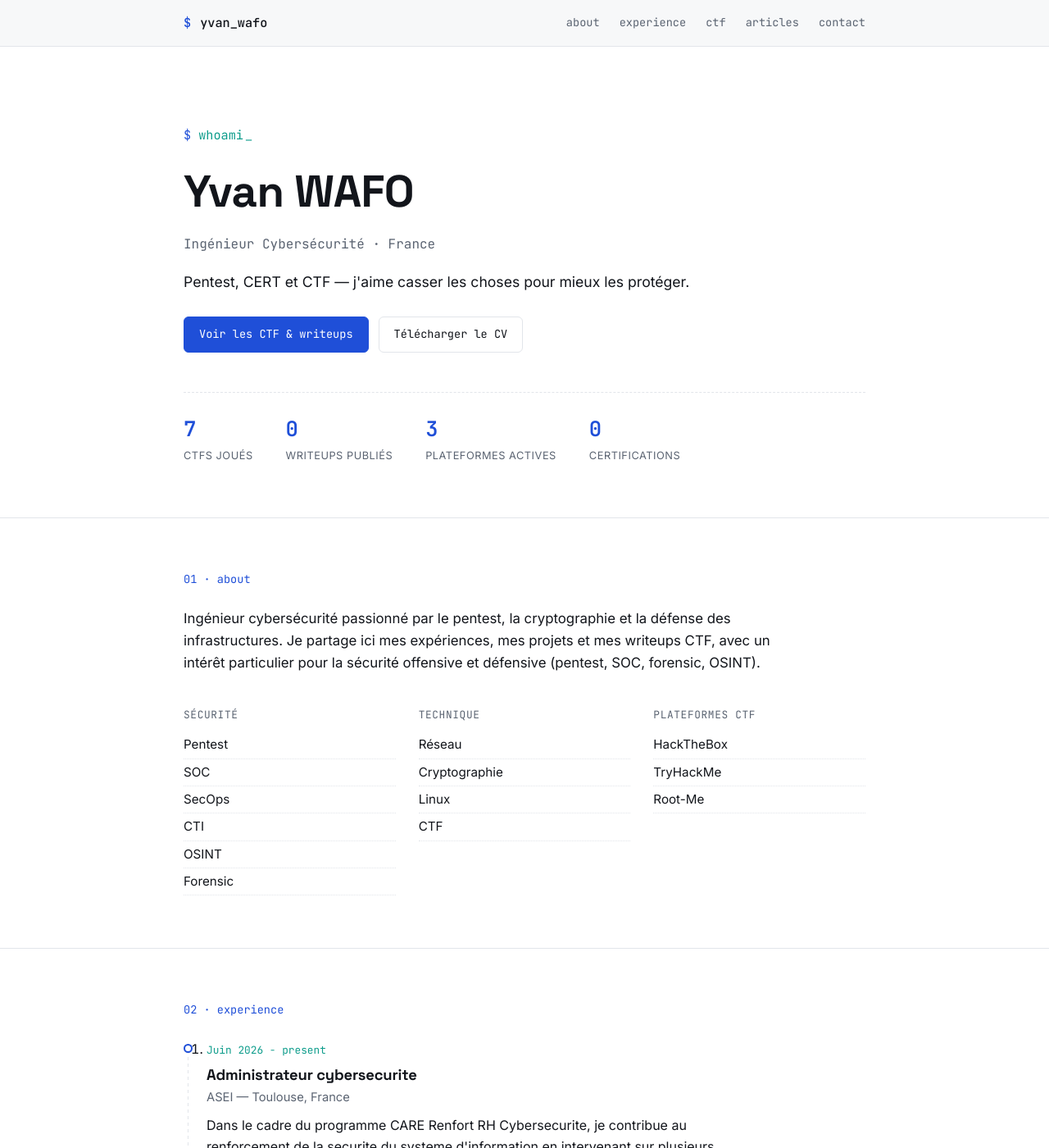
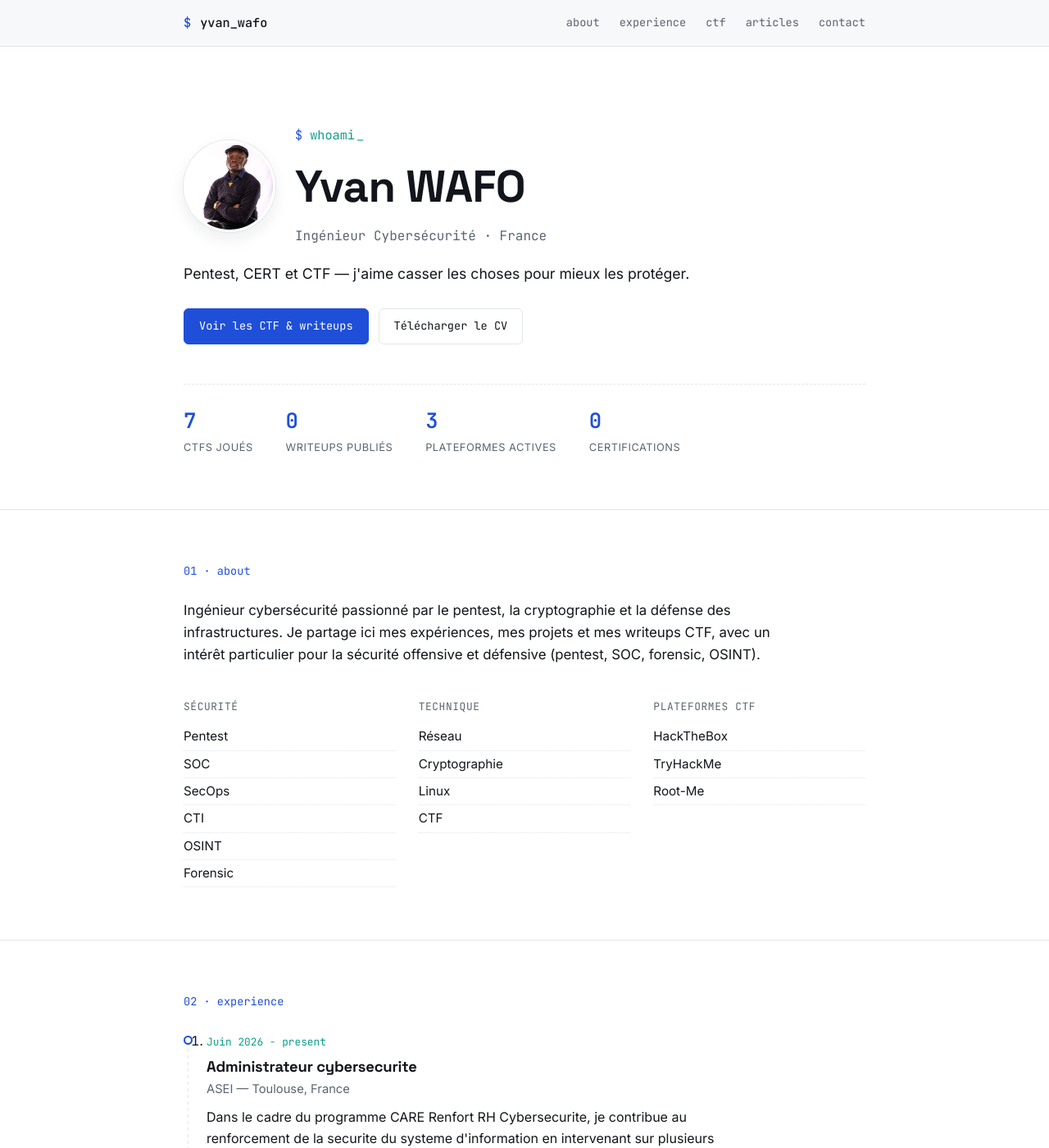
Before and after one commit to Wafoyvan16/wtya.github.io, a Jekyll site: the page built from index.md, in a window 1280 px wide and 1400 px high. Shown: the whole window at 82% size. Built offline with Jekyll 4.4.1, drawn with Linux system fonts in a browser that asks for light colours.

Commit message:
Ajout photo de profil en cercle dans le hero

```diff
--- a/_data/profile.yml
+++ b/_data/profile.yml
@@ -3,6 +3,7 @@ role: "Ingénieur Cybersécurité"
 tagline: "Pentest, CERT et CTF — j'aime casser les choses pour mieux les protéger."
 location: "France"           # TODO: ajustez votre ville si besoin
 email: "wafoyvan16@gmail.com"    # TODO: remplacez par votre vraie adresse
+avatar: "/assets/img/1695037036103.jfif"
 cv_url: "/assets/cv.pdf"     # déposez votre CV dans assets/ et mettez-le à jour
 socials:
   github: "https://github.com/wafoyvan16"
--- a/_layouts/home.html
+++ b/_layouts/home.html
@@ -5,9 +5,16 @@ layout: default
 
 <section class="hero">
   <div class="hero__inner">
-    <p class="hero__prompt"><span class="hero__prompt-sym">$</span> whoami<span class="hero__cursor" aria-hidden="true">_</span></p>
-    <h1 class="hero__name">{{ p.name }}</h1>
-    <p class="hero__role">{{ p.role }} · {{ p.location }}</p>
+    <div class="hero__top">
+      {% if p.avatar %}
+      <img class="hero__avatar" src="{{ p.avatar | relative_url }}" alt="Photo de {{ p.name }}">
+      {% endif %}
+      <div class="hero__intro">
+        <p class="hero__prompt"><span class="hero__prompt-sym">$</span> whoami<span class="hero__cursor" aria-hidden="true">_</span></p>
+        <h1 class="hero__name">{{ p.name }}</h1>
+        <p class="hero__role">{{ p.role }} · {{ p.location }}</p>
+      </div>
+    </div>
     <p class="hero__tagline">{{ p.tagline }}</p>
 
     <div class="hero__cta">
--- a/assets/css/main.css
+++ b/assets/css/main.css
@@ -424,3 +424,32 @@ ul { margin: 0; padding: 0; list-style: none; }
 .tag--brouillon { background: #FFF3D6; color: #8A6116; }
 .tag--en-cours { background: var(--accent-soft); color: var(--accent); }
 .tag--publie { background: var(--signal-soft); color: var(--signal); }
+
+/* =========================================================
+   Hero avatar
+   ========================================================= */
+.hero__top {
+  display: flex;
+  align-items: center;
+  gap: 24px;
+  margin-bottom: 20px;
+  flex-wrap: wrap;
+}
+.hero__avatar {
+  width: 112px;
+  height: 112px;
+  border-radius: 50%;
+  object-fit: cover;
+  border: 3px solid var(--surface);
+  box-shadow: 0 0 0 1px var(--border), 0 8px 20px rgba(18, 21, 27, 0.08);
+  flex-shrink: 0;
+}
+.hero__intro { min-width: 0; }
+.hero__intro .hero__prompt { margin-bottom: 6px; }
+.hero__intro .hero__name { margin-bottom: 4px; }
+.hero__intro .hero__role { margin-bottom: 0; }
+
+@media (max-width: 480px) {
+  .hero__top { flex-direction: column; align-items: flex-start; gap: 16px; }
+  .hero__avatar { width: 88px; height: 88px; }
+}
```
Also changed, not shown: assets/img/1695037036103.jfif (added).
